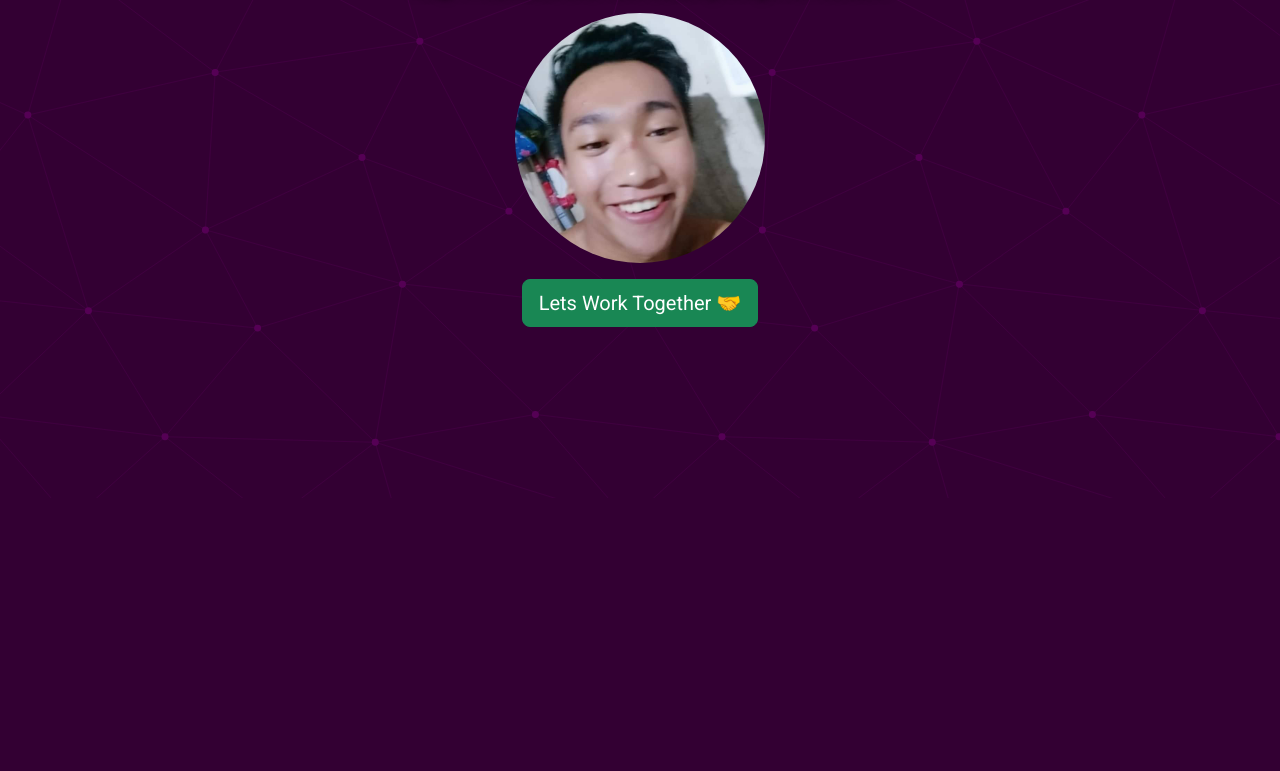
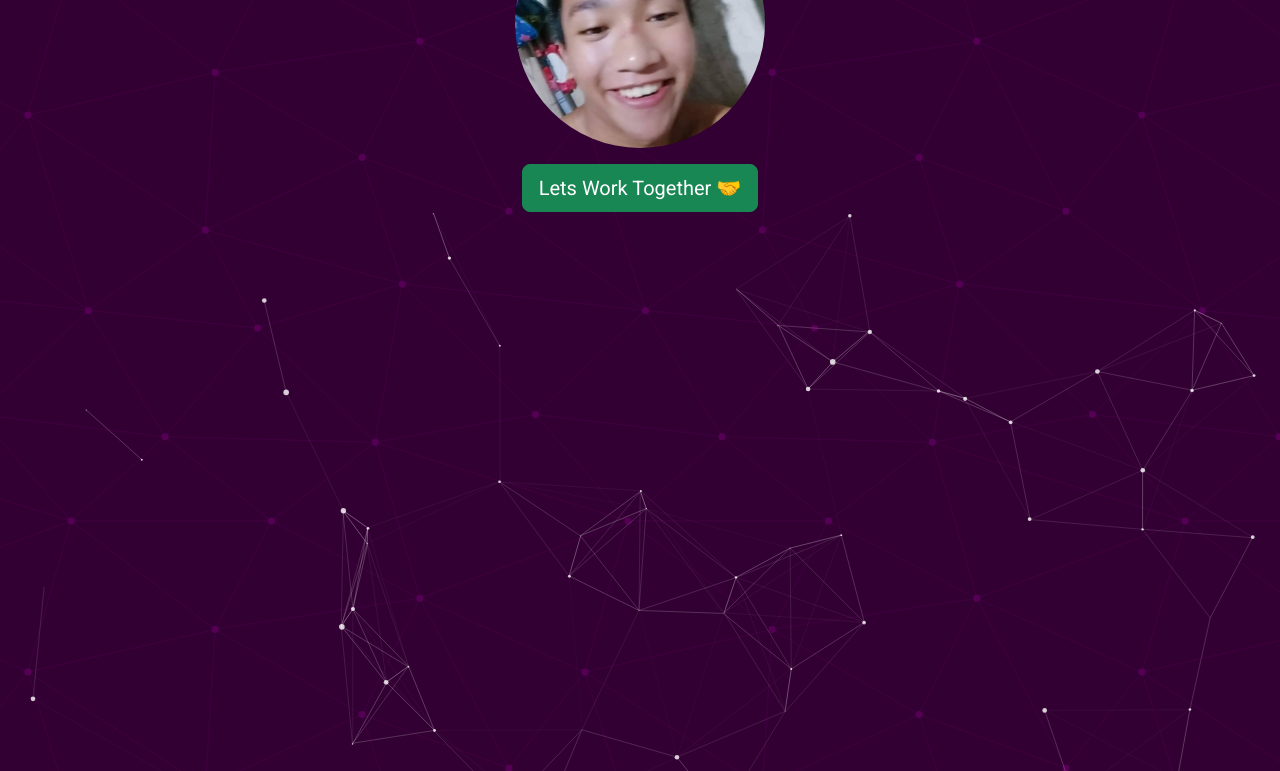
Before and after one commit to janniellex/fcb-portfolio, a plain HTML site: page index.html in a window 1280 px wide. Shown: the part 302-1073 px from the top of the page. Before the commit the page ends 800 px from the top, so only its background shows below. Drawn offline with nearby package versions, Linux system fonts and the light colour scheme.

Commit message:
Added Particles.JS

```diff
--- a/index.css
+++ b/index.css
@@ -59,7 +59,7 @@ SVG Icons
 
 
 #landing {
-	height: 80vh;
+
 	display: flex;
 	flex-direction: column;
 	justify-content: center;
--- a/index.html
+++ b/index.html
@@ -35,13 +35,13 @@
     <div class="collapse navbar-collapse" id="navbarText">
       <ul class="navbar-nav me-auto mb-2 mb-lg-0">
         <li class="nav-item">
-          <a class="nav-link active" aria-current="page" href="#">Home</a>
+          <a class="nav-link active" aria-current="page" href="index.html">Home</a>
         </li>
         <li class="nav-item">
-          <a class="nav-link" href="#">Portfolio</a>
+          <a class="nav-link" href="#portfolio">Portfolio</a>
         </li>
         <li class="nav-item">
-          <a class="nav-link" href="#">Contact Me</a>
+          <a class="nav-link" href="#contact-me">Contact Me</a>
         </li>
       </ul>
       <span class="navbar-text">
@@ -78,17 +78,20 @@
 <!-- div creates a wrapper/container-->
 <!-- class is an attribute to name our div -->
 	<div class="container-fluid">
+
 		<!-- id is an attribute to name a tag uniquely -->
+	<div id="particles-js">
+		<section id="landing" class="text-center mt-5">
 
-		<section id="landing" class="text-center mt-5">
-			<h1>Full Stack Web Developer</h1>
-			<p>Hi!👋 I'm Jannielle and I love building things from scratch.</p>
+			<h1>🚀Full Stack Web Developer🚀</h1>
+			<p>Hi!👋 I'm Jannielle and I love building things from scratch. 🎉</p>
 
 			<img src="images/me.jpg" id="profile">
 			<a href="mailto:jannielletominio@gmail.com" class="btn btn-success btn-lg mt-3">Lets Work Together 🤝</a>
+
 		</section>
 
-
+</div>
 
 	</div>
 
@@ -102,6 +105,121 @@
 <script src="https://cdn.jsdelivr.net/npm/bootstrap@5.3.2/dist/js/bootstrap.bundle.min.js" integrity="sha384-C6RzsynM9kWDrMNeT87bh95OGNyZPhcTNXj1NW7RuBCsyN/o0jlpcV8Qyq46cDfL" crossorigin="anonymous"></script>
 
 
+<script src="https://cdn.jsdelivr.net/particles.js/2.0.0/particles.min.js"></script>
+<script src="https://cdnjs.cloudflare.com/ajax/libs/particles.js/2.0.0/particles.min.js
+"></script>
+<script>
+particlesJS("particles-js", {
+  "particles": {
+    "number": {
+      "value": 60,
+      "density": {
+        "enable": true,
+        "value_area": 800
+      }
+    },
+    "color": {
+      "value": "#ffffff"
+    },
+    "shape": {
+      "type": "circle",
+      "stroke": {
+        "width": 0,
+        "color": "#000000"
+      },
+      "polygon": {
+        "nb_sides": 5
+      },
+      "image": {
+        "src": "img/github.svg",
+        "width": 100,
+        "height": 100
+      }
+    },
+    "opacity": {
+      "value": 0.8,
+      "random": false,
+      "anim": {
+        "enable": false,
+        "speed": 1,
+        "opacity_min": 0.1,
+        "sync": false
+      }
+    },
+    "size": {
+      "value": 3,
+      "random": true,
+      "anim": {
+        "enable": false,
+        "speed": 40,
+        "size_min": 0.1,
+        "sync": false
+      }
+    },
+    "line_linked": {
+      "enable": true,
+      "distance": 160,
+      "color": "#ffffff",
+      "opacity": 0.4,
+      "width": 1
+    },
+    "move": {
+      "enable": true,
+      "speed": 3,
+      "direction": "none",
+      "random": false,
+      "straight": false,
+      "out_mode": "out",
+      "bounce": false,
+      "attract": {
+        "enable": false,
+        "rotateX": 600,
+        "rotateY": 1200
+      }
+    }
+  },
+  "interactivity": {
+    "detect_on": "canvas",
+    "events": {
+      "onhover": {
+        "enable": true,
+        "mode": "grab"
+      },
+      "onclick": {
+        "enable": true,
+        "mode": "push"
+      },
+      "resize": true
+    },
+    "modes": {
+      "grab": {
+        "distance": 140,
+        "line_linked": {
+          "opacity": 1
+        }
+      },
+      "bubble": {
+        "distance": 400,
+        "size": 40,
+        "duration": 2,
+        "opacity": 8,
+        "speed": 3
+      },
+      "repulse": {
+        "distance": 200,
+        "duration": 0.4
+      },
+      "push": {
+        "particles_nb": 4
+      },
+      "remove": {
+        "particles_nb": 2
+      }
+    }
+  },
+  "retina_detect": true
+});
+</script>
 
 </body>
 </html>
```
Also changed, not shown: index-wt-bstrap.html (deleted, +0 -35 lines).
